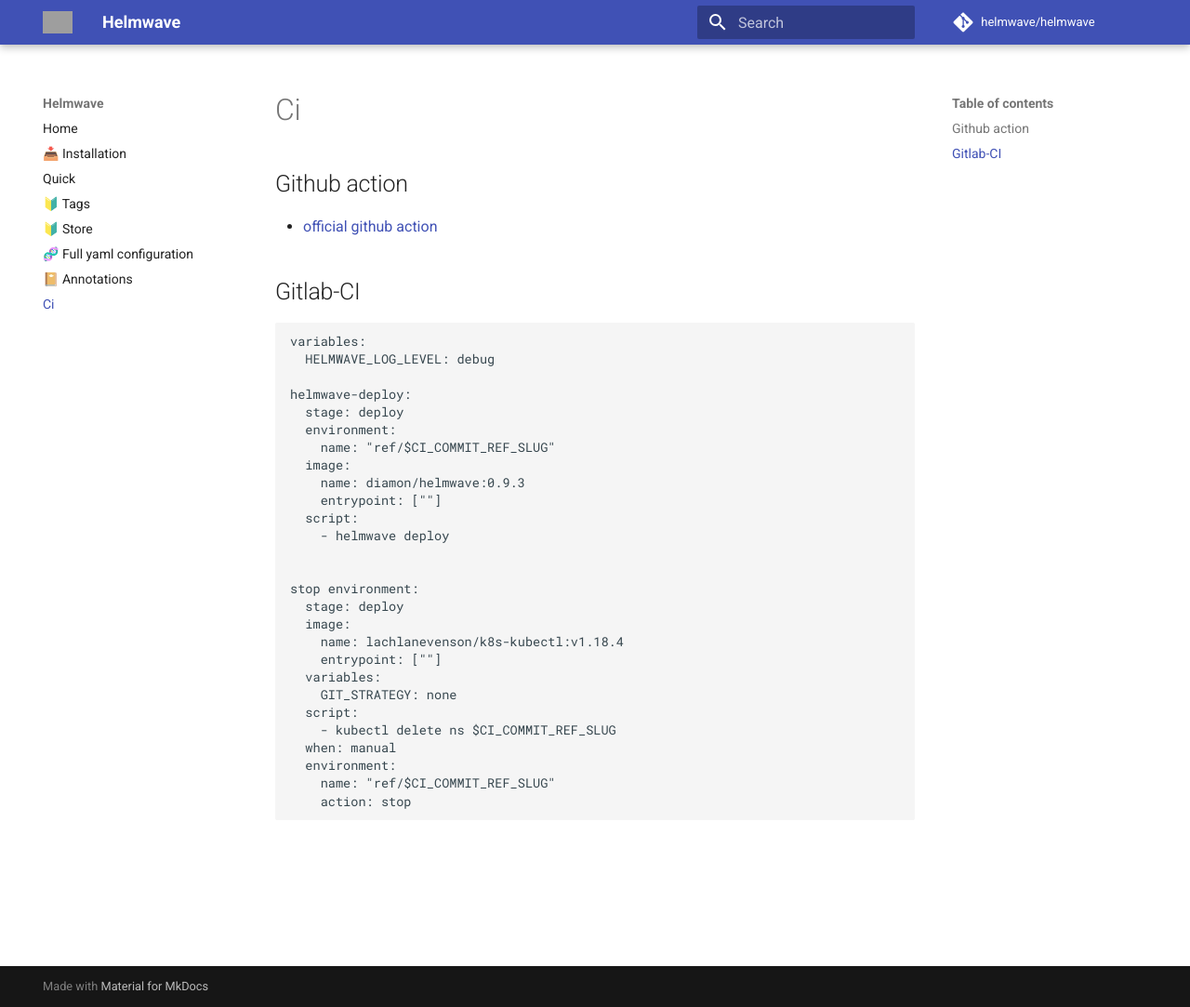
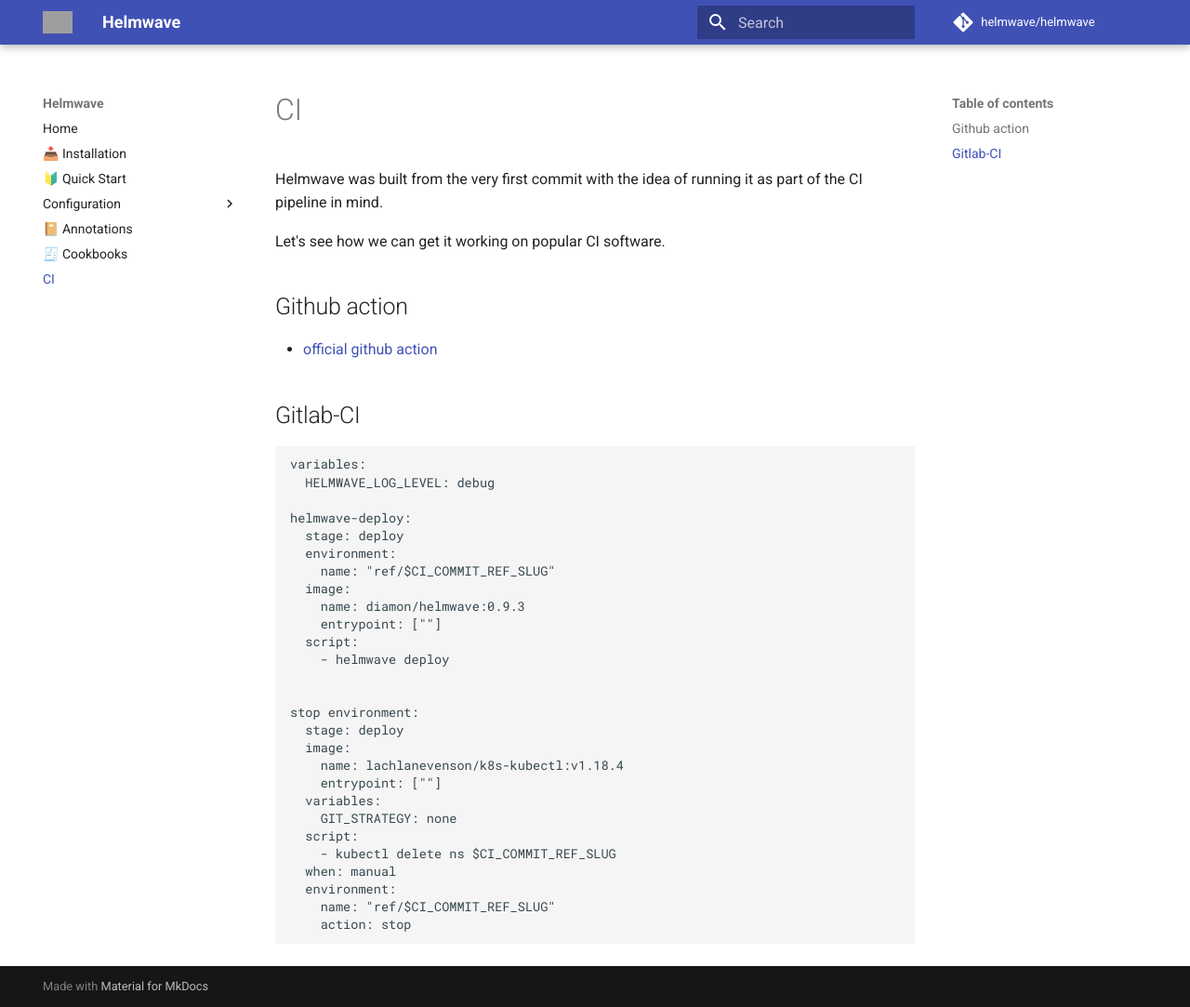
Before and after one commit to helmwave/docs, an MkDocs documentation site: the page built from docs/ci.md, in a window 1280 px wide and 1083 px high. Shown: the whole window at 93% size. Built offline with MkDocs 1.6.1 and Material for MkDocs 9.7.7, drawn with Linux system fonts in a browser that asks for light colours; comment, search, counter and statistics services are not loaded; grey boxes are pictures that could not be loaded.

Commit message:
WIP: add navs item

```diff
--- a/docs/ci.md
+++ b/docs/ci.md
@@ -1,3 +1,8 @@
+# CI
+
+Helmwave was built from the very first commit with the idea of running it as part of the CI pipeline in mind.
+
+Let's see how we can get it working on popular CI software.
 
 ## Github action
 
--- a/mkdocs.yml
+++ b/mkdocs.yml
@@ -8,10 +8,12 @@
   - Home: index.md
   - install.md
   - quick.md
-  - configuration/tags.md
-  - configuration/store.md
-  - configuration/full.md
+  - Configuration:
+    - configuration/tags.md
+    - configuration/store.md
+    - configuration/full.md
   - anno.md
+  - cookbooks.md
   - ci.md
 
 theme:
```
Also changed, not shown: docs/cookbooks.md (+1 -1 lines), docs/index.md (+1 -1 lines), docs/quick.md (+1 -1 lines).
